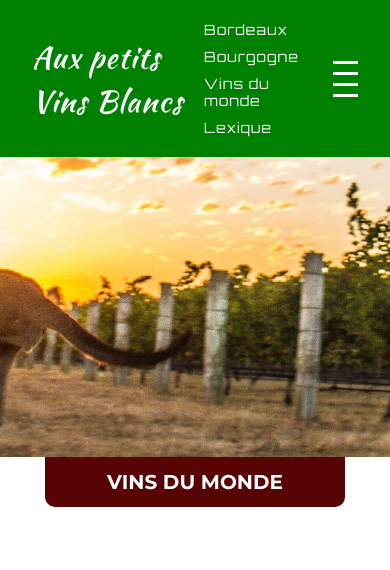
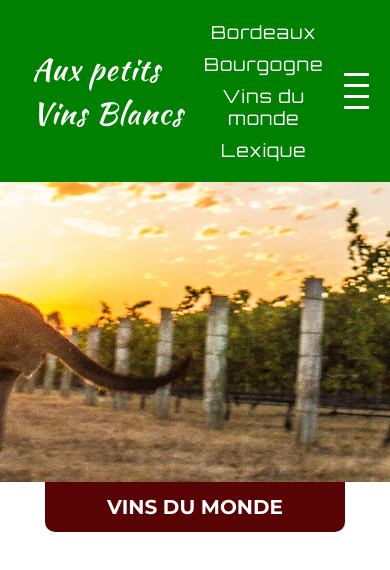
Before and after one commit to rossignol86/projet-responsive-franck-rossignol, a plain HTML site: page monde.html in a window 390 px wide. Both pictures are taken after a click on the element 345 px from the left and 38 px from the top of the page. Drawn offline with Linux system fonts and the light colour scheme; a web font is replaced by a local one.

Commit message:
corrections

```diff
--- a/styles/stylemonde.css
+++ b/styles/stylemonde.css
@@ -33,6 +33,7 @@ body {
   margin: 0 1rem;
   font-size: 1.3rem;
   transition: color 0.3s ease;
+  text-align: center;
 }
 
 .navbar-links a:hover {
@@ -104,7 +105,7 @@ body {
 
 
 /* Responsive design */
-@media (max-width: 600px) {
+@media (max-width: 768px) {
 
   .navbar-titre {
     font-family : "Kaushan Script", cursive ;
@@ -122,7 +123,7 @@ body {
     color: white;
     text-decoration: none;
     letter-spacing: 1px;
-    font-size: 14px;
+    font-size: 18px;
     padding: 5px;
     transition: color 0.3s ease;
   }
```
